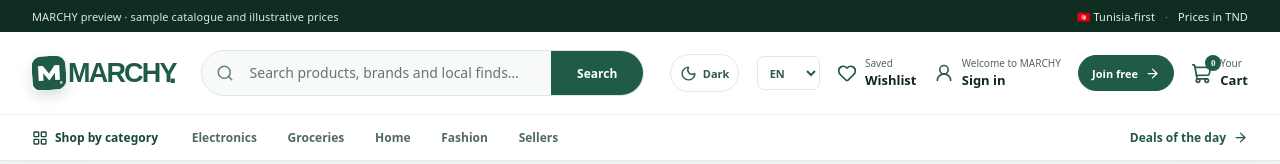
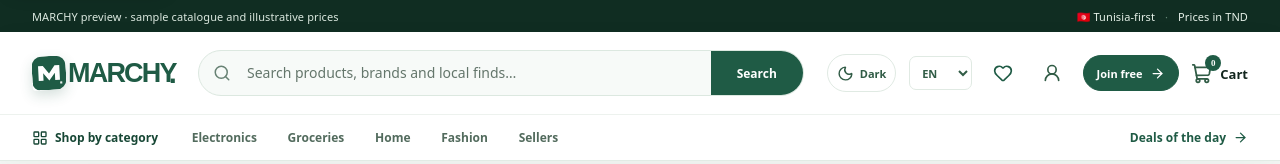
Before and after one commit to medkhalilghdamsi-dev/MARCHY, a React (Vite) app: page / in a window 1280 px wide. Shown: the top 164 px of the page. Built offline with nearby package versions, Linux system fonts and the light colour scheme.

Commit message:
ux: reduce desktop header crowding and widen search

```diff
--- a/src/styles/buyer-ui-polish.css
+++ b/src/styles/buyer-ui-polish.css
@@ -1357,3 +1357,39 @@ html[data-theme="dark"] .header .search-suggestion-close:hover {
   .product-page .mobile-buybar-total b { font-size: 15px; }
   .product-page .mobile-buybar-actions > .primary-btn { font-size: 10px; }
 }
+
+
+
+/* Header density correction: give search room and keep utility actions compact. */
+@media (min-width: 761px) {
+  .header-main {
+    gap: clamp(14px, 1.8vw, 24px);
+  }
+  .header .searchbar {
+    flex: 1 1 360px;
+    min-width: 260px;
+    max-width: none;
+  }
+  .header-actions {
+    flex: 0 0 auto;
+    gap: clamp(9px, 1vw, 14px);
+  }
+  .header-actions .wishlist-link > span:last-child,
+  .header-actions .header-signin > span:last-child,
+  .header-actions .cart-link > span:last-child small {
+    display: none;
+  }
+  .header-actions .wishlist-link,
+  .header-actions .header-signin {
+    width: 36px;
+    min-width: 36px;
+    height: 36px;
+    justify-content: center;
+    padding: 0;
+  }
+  .header-actions .action-icon,
+  .header-actions .cart-icon {
+    display: grid;
+    place-items: center;
+  }
+}
```
